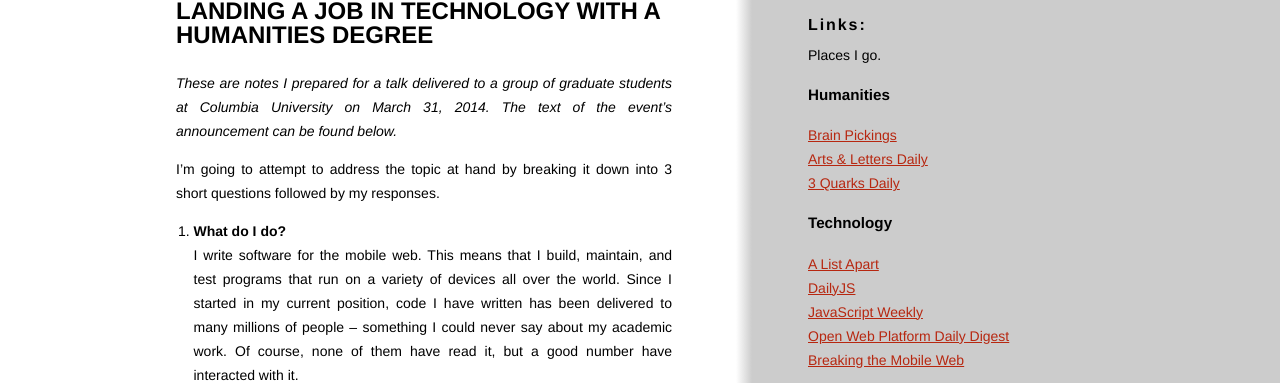
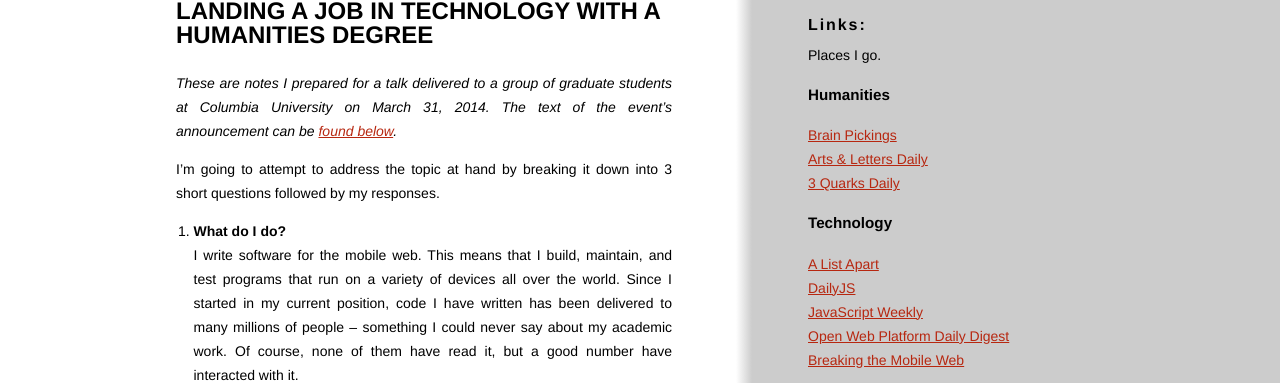
Before and after one commit to fgshprd/fgshprd.github.io, a Jekyll site: the page built from _posts/2014-03-31-Talk-at-columbia-on-humanities-degrees-and-tech-jobs.md, in a window 1280 px wide and 900 px high. Shown: the part 249-632 px from the top of the window. Built offline with Jekyll 4.4.1, drawn with Linux system fonts in a browser that asks for light colours; comment, search, counter and statistics services are not loaded; some of the changed lines change nothing that is shown.

Commit message:
added hash link

```diff
--- a/_posts/2014-03-31-Talk-at-columbia-on-humanities-degrees-and-tech-jobs.md
+++ b/_posts/2014-03-31-Talk-at-columbia-on-humanities-degrees-and-tech-jobs.md
@@ -6,7 +6,7 @@
 {{ page.title }}
 ================
 
-*These are notes I prepared for a talk delivered to a group of graduate students at Columbia University on March 31, 2014. The text of the event's announcement can be found below.*
+*These are notes I prepared for a talk delivered to a group of graduate students at Columbia University on March 31, 2014. The text of the event's announcement can be [found below](#event).*
 
 I'm going to attempt to address the topic at hand by breaking it down into 3 short questions followed by my responses.
 
@@ -37,7 +37,7 @@
 
 ---
 
-**Event Announcement:**
+**<span id="event">Event Announcement:</span>**
 
 As we all know, the study of religion has never been more important than in today’s globalized world.  In addition to research and teaching in the academy, it is important for people working in government, NGOs, social organizations, secondary education, business, finance, journalism, media, and the arts to understand different languages, cultures, and religions.
 
```
